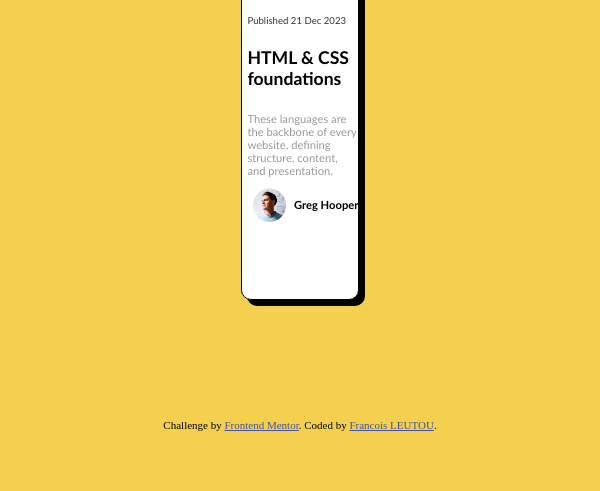
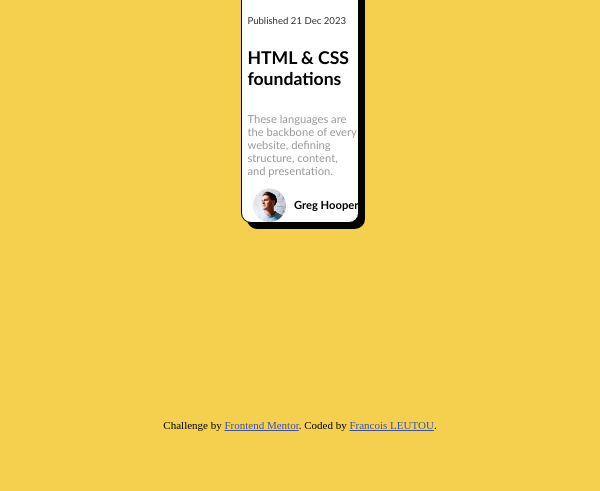
Before and after one commit to FrancisL0001/Blog-Preview-Card, a plain HTML site: page index.html in a window 600 px wide. Shown: the part 309-800 px from the top of the page. Drawn offline with Linux system fonts and the light colour scheme.

Commit message:
Testing some design on the card.

```diff
--- a/BPC-style.css
+++ b/BPC-style.css
@@ -21,7 +21,6 @@ body{
         align-items: center;
         border-radius: 10px;
         border: solid 1px black;
-        height: 60vh;
         font-family: 'Trebuchet MS', 'Lucida Sans Unicode', 'Lucida Grande', 'Lucida Sans', Arial, sans-serif;
         box-shadow: 6px 6px 0px rgba(0, 0, 0, 0.991);
     }
@@ -38,7 +37,6 @@ body{
         align-items: center;
         border-radius: 10px;
         border: solid 1px black;
-        height: 60vh;
         font-family: 'Trebuchet MS', 'Lucida Sans Unicode', 'Lucida Grande', 'Lucida Sans', Arial, sans-serif;
         box-shadow: 6px 6px 0px rgba(0, 0, 0, 0.991);
     }
```
